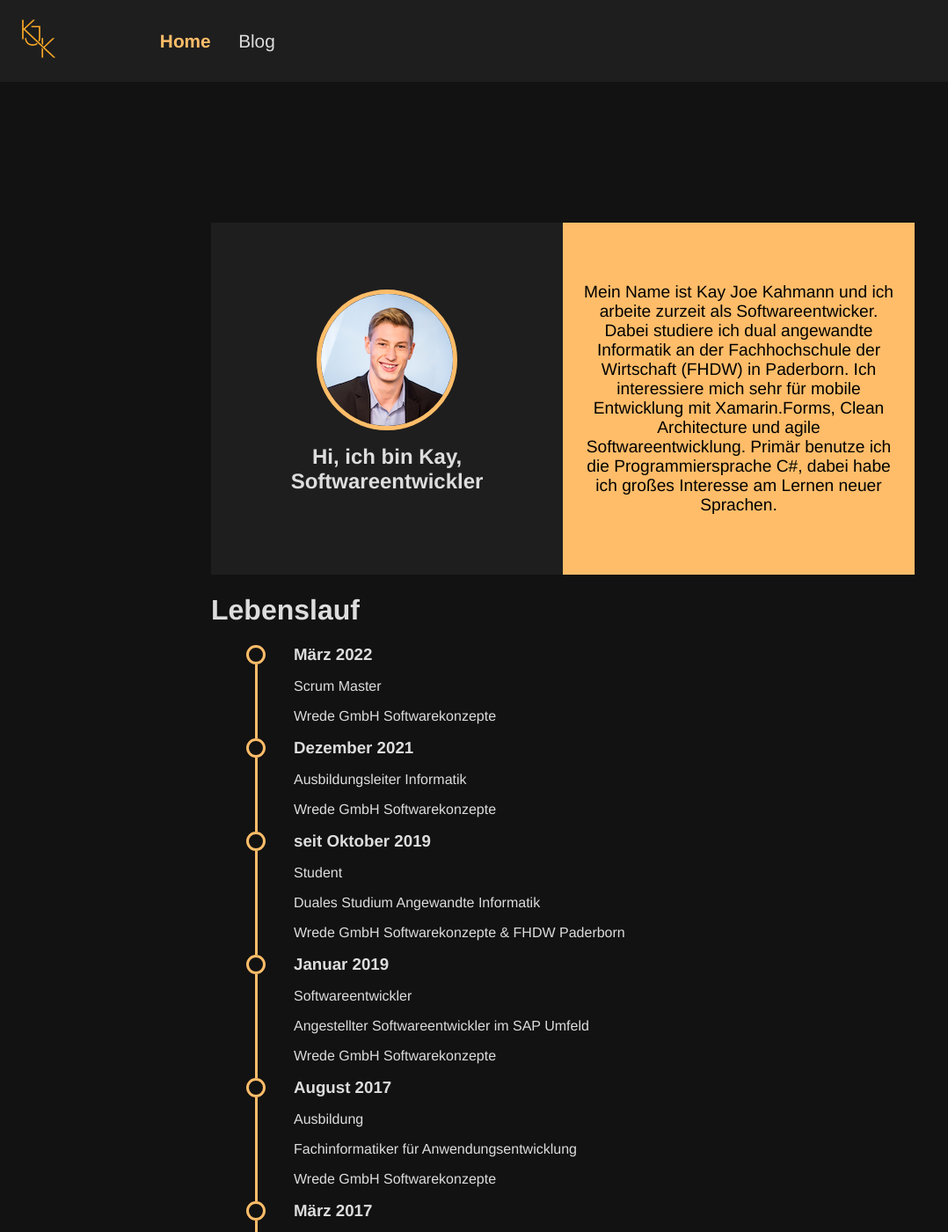
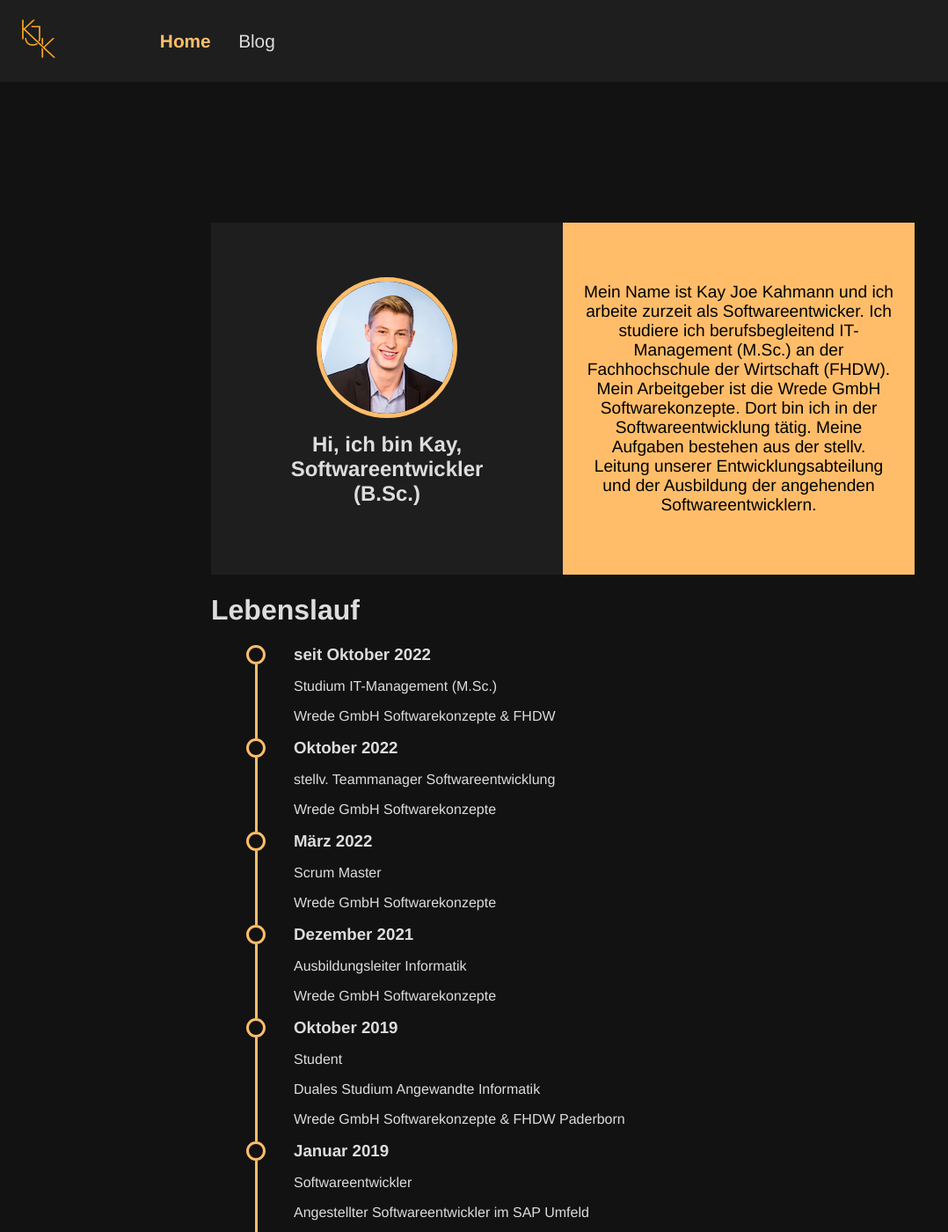
Before and after one commit to jonkas2211/jonkas2211.github.io, a Jekyll site: the page built from index.html, in a window 1280 px wide and 1400 px high. Shown: the whole window at 88% size, without its empty margins (0-1078 px from the left). Built offline with Jekyll 4.4.1, drawn with Linux system fonts in a browser that asks for light colours.

Commit message:
Update career

```diff
--- a/_data/career.json
+++ b/_data/career.json
@@ -1,4 +1,14 @@
 [
+    {
+        "year": "seit Oktober 2022",
+        "description": "Studium IT-Management (M.Sc.)",
+        "company" : "Wrede GmbH Softwarekonzepte & FHDW"
+    },
+    {
+        "year": "Oktober 2022",
+        "position": "stellv. Teammanager Softwareentwicklung",
+        "company" : "Wrede GmbH Softwarekonzepte"
+    },
     {
         "year": "März 2022",
         "position": "Scrum Master",
@@ -10,7 +20,7 @@
         "company" : "Wrede GmbH Softwarekonzepte"
     },
     {
-        "year": "seit Oktober 2019",
+        "year": "Oktober 2019",
         "position": "Student",
         "company" : "Wrede GmbH Softwarekonzepte & FHDW Paderborn",
         "description": "Duales Studium Angewandte Informatik"
--- a/_includes/resume.md
+++ b/_includes/resume.md
@@ -1,3 +1,2 @@
-Mein Name ist Kay Joe Kahmann und ich arbeite zurzeit als Softwareentwicker. Dabei studiere ich dual angewandte Informatik an der Fachhochschule der Wirtschaft (FHDW) in Paderborn.
-Ich interessiere mich sehr für mobile Entwicklung mit Xamarin.Forms, Clean Architecture und agile Softwareentwicklung.
-Primär benutze ich die Programmiersprache C#, dabei habe ich großes Interesse am Lernen neuer Sprachen.
+Mein Name ist Kay Joe Kahmann und ich arbeite zurzeit als Softwareentwicker. Ich studiere ich berufsbegleitend IT-Management (M.Sc.) an der Fachhochschule der Wirtschaft (FHDW).
+Mein Arbeitgeber ist die Wrede GmbH Softwarekonzepte. Dort bin ich in der Softwareentwicklung tätig. Meine Aufgaben bestehen aus der stellv. Leitung unserer Entwicklungsabteilung und der Ausbildung der angehenden Softwareentwicklern.
--- a/index.html
+++ b/index.html
@@ -10,7 +10,7 @@ title: Kay Joe Kahmann
                 <img src="/assets/img/avatar150x150.png" width="150px" height="150px" alt="Kay Joe Kahmann" />
                 <h1>
                     Hi, ich bin Kay, </br>
-                    Softwareentwickler
+                    Softwareentwickler</br>(B.Sc.)
                 </h1>
             </div>
         </div>
```
